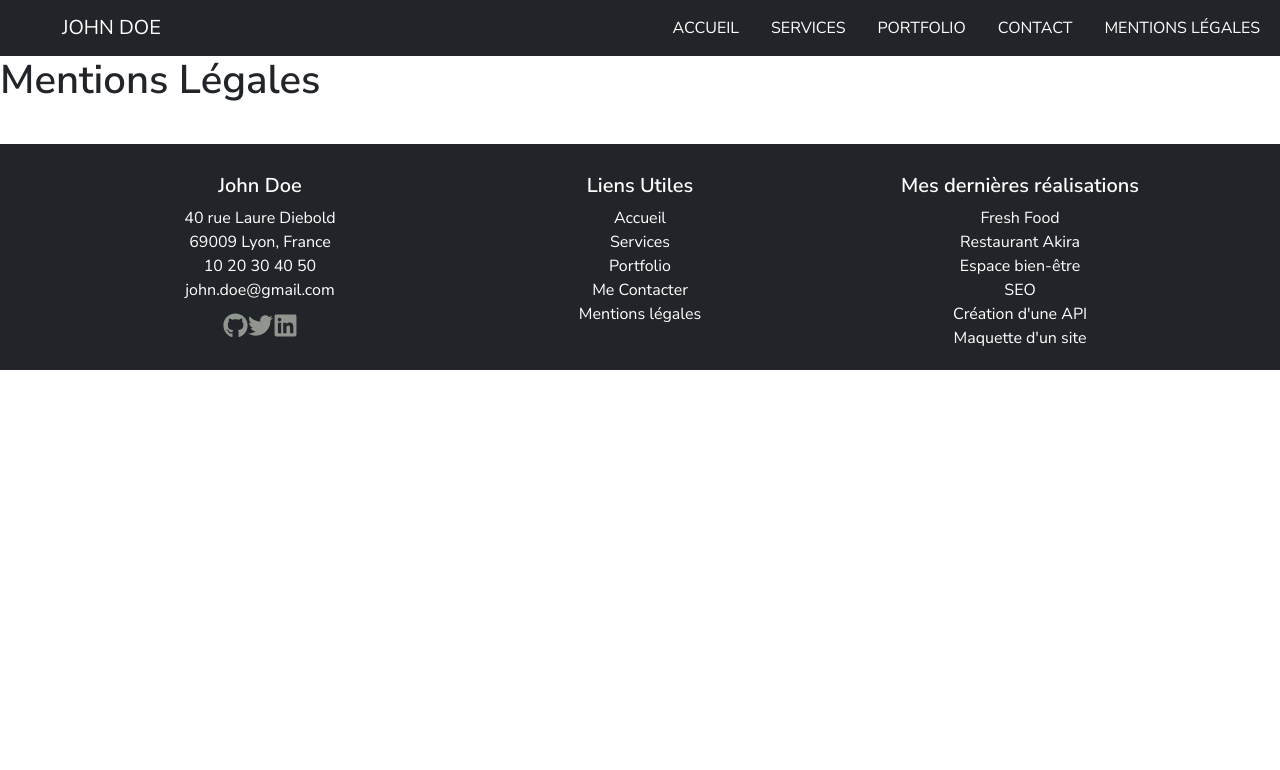
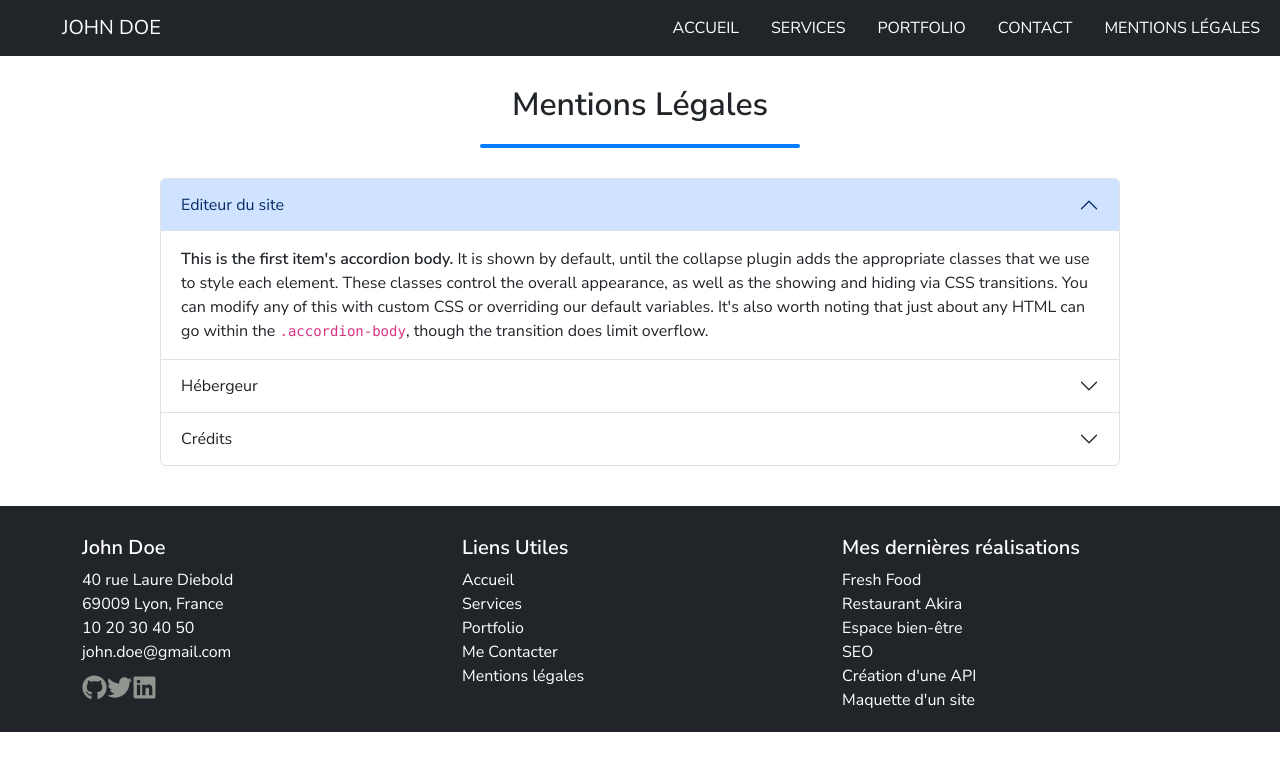
Before and after one commit to cochearno/mon-portfolio, a React (Create React App) app: page /Mentions in a window 1280 px wide. Shown: the top 770 px of the page. Built offline with nearby package versions, Linux system fonts and the light colour scheme.

Commit message:
ajout page mentions

```diff
--- a/src/pages/contact.js
+++ b/src/pages/contact.js
@@ -1,11 +1,7 @@
 import React from "react";
+import { Container, Row, Col, Form, Button } from "react-bootstrap";
 
-function Contact() {
-  return (
-    <div>
-      <h1>Me Contacter</h1>
-    </div>
-  );
-}
-
+const Contact = () => {
+  return <></>;
+};
 export default Contact;
--- a/src/pages/mentions.js
+++ b/src/pages/mentions.js
@@ -1,10 +1,119 @@
 import React from "react";
+import { Link } from "react-router-dom";
 
 function Mentions() {
   return (
-    <div>
-      <h1>Mentions Légales</h1>
-    </div>
+    <>
+      <div>
+        <h2 className="ment">Mentions Légales</h2>
+        <div className="blue-line2"></div>
+      </div>
+      <div className="accordion d-block mx-auto" id="accordionExample">
+        <div className="accordion-item">
+          <h2 className="accordion-header" id="headingOne">
+            <button
+              className="accordion-button"
+              type="button"
+              data-bs-toggle="collapse"
+              data-bs-target="#collapseOne"
+              aria-expanded="true"
+              aria-controls="collapseOne"
+            >
+              Editeur du site
+            </button>
+          </h2>
+          <div
+            id="collapseOne"
+            className="accordion-collapse collapse show"
+            aria-labelledby="headingOne"
+            data-bs-parent="#accordionExample"
+          >
+            <div className="accordion-body">
+              <strong>This is the first item's accordion body.</strong> It is
+              shown by default, until the collapse plugin adds the appropriate
+              classes that we use to style each element. These classes control
+              the overall appearance, as well as the showing and hiding via CSS
+              transitions. You can modify any of this with custom CSS or
+              overriding our default variables. It's also worth noting that just
+              about any HTML can go within the <code>.accordion-body</code>,
+              though the transition does limit overflow.
+            </div>
+          </div>
+        </div>
+        <div className="accordion-item">
+          <h2 className="accordion-header" id="headingTwo">
+            <button
+              className="accordion-button collapsed"
+              type="button"
+              data-bs-toggle="collapse"
+              data-bs-target="#collapseTwo"
+              aria-expanded="false"
+              aria-controls="collapseTwo"
+            >
+              Hébergeur
+            </button>
+          </h2>
+          <div
+            id="collapseTwo"
+            className="accordion-collapse collapse"
+            aria-labelledby="headingTwo"
+            data-bs-parent="#accordionExample"
+          >
+            <div className="accordion-body">
+              <strong>This is the second item's accordion body.</strong> It is
+              hidden by default, until the collapse plugin adds the appropriate
+              classes that we use to style each element. These classes control
+              the overall appearance, as well as the showing and hiding via CSS
+              transitions. You can modify any of this with custom CSS or
+              overriding our default variables. It's also worth noting that just
+              about any HTML can go within the <code>.accordion-body</code>,
+              though the transition does limit overflow.
+            </div>
+          </div>
+        </div>
+        <div className="accordion-item">
+          <h2 className="accordion-header" id="headingThree">
+            <button
+              className="accordion-button collapsed"
+              type="button"
+              data-bs-toggle="collapse"
+              data-bs-target="#collapseThree"
+              aria-expanded="false"
+              aria-controls="collapseThree"
+            >
+              Crédits
+            </button>
+          </h2>
+          <div
+            id="collapseThree"
+            className="accordion-collapse collapse"
+            aria-labelledby="headingThree"
+            data-bs-parent="#accordionExample"
+          >
+            <div className="accordion-body">
+              <h4 style={{ fontWeight: "bold" }}>Crédits</h4>
+              <p>
+                Ce site a été réalisé par John Doe, étudiant au {""}
+                <Link to="https://www.centre-europeen-formation.fr">
+                  Centre européen de formation.
+                </Link>
+              </p>
+              <p style={{ fontStyle: "italic" }}>
+                les images utilisées sur ce site sont libres de droits et ont
+                été obtenues sur le site {""}
+                <Link to="https://pixabay.com/fr/">Pixabay</Link>
+              </p>
+              <p style={{ fontStyle: "italic" }}>
+                La favicon de ce site a été fournie par {""}
+                <Link to="https://www.flaticon.com/free-icons/john-doe">
+                  John doe Icons erstellt von Freepik - Flaticon
+                </Link>
+              </p>
+            </div>
+          </div>
+        </div>
+      </div>
+    </>
   );
 }
 
--- a/src/styles/style.Scss
+++ b/src/styles/style.Scss
@@ -136,6 +136,8 @@
 .cp,
 .tel,
 .mail {
+  display: flex;
+  justify-content: left;
   margin-bottom: 0;
   text-align: center;
 }
@@ -145,6 +147,8 @@
 .portfolio,
 .contact,
 .mentions {
+  display: flex;
+  justify-content: left;
   margin-bottom: 0;
   text-align: center;
   &:hover {
@@ -159,17 +163,23 @@
 .api1,
 .maquette {
   margin-bottom: 0;
-  text-align: center;
+  display: flex;
+  justify-content: left;
   &:hover {
     font-weight: bold;
   }
+}
+h5 {
+  display: flex;
+  justify-content: left;
 }
 .mail {
   margin-bottom: 10px;
 }
 
 .icon {
-  text-align: center;
+  display: flex;
+  justify-content: left;
 }
 .fal :hover {
   color: white;
@@ -322,3 +332,20 @@
 .btn-primary:hover {
   background-color: #007bff;
 }
+.ment {
+  margin-top: 30px;
+  text-align: center;
+}
+.blue-line2 {
+  width: 25%;
+  height: 4px;
+  background-color: #007bff;
+  margin: 20px auto 30px auto;
+  border-radius: 2px;
+}
+.accordion {
+  width: 75%;
+}
+.accordion-header {
+  text-transform: uppercase;
+}
```
